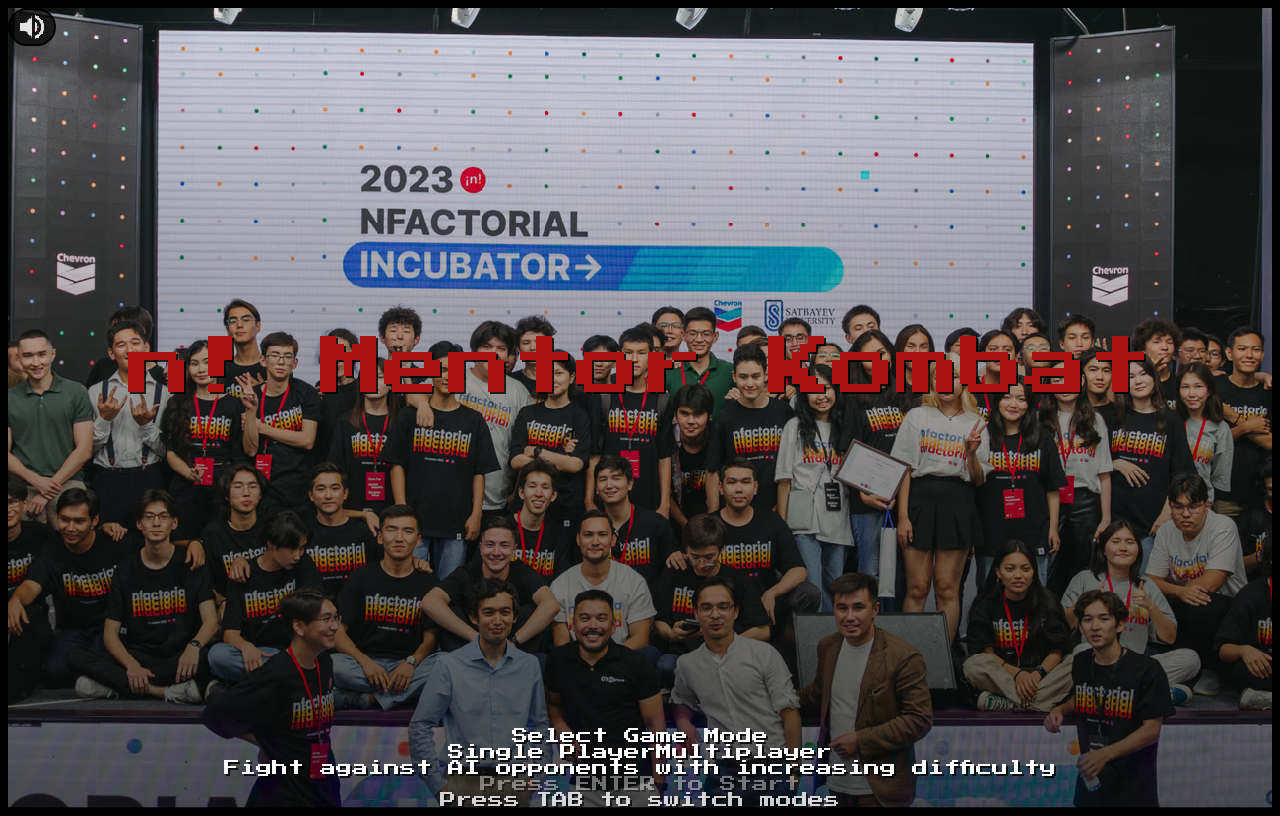
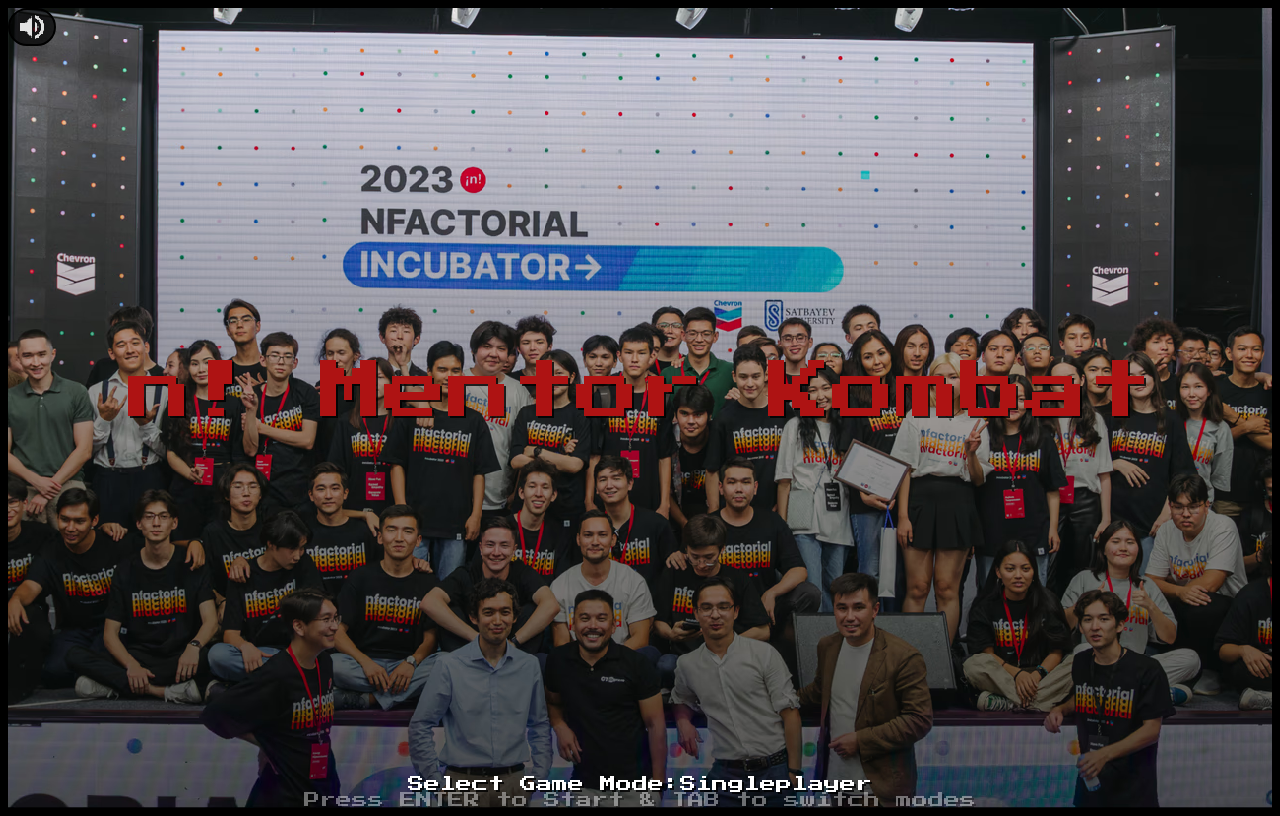
Before and after one commit to IgorBlink/Mentor-Kombat, a Next.js app in the folder mentorkombat/: page / in a window 1280 px wide. Built offline with nearby package versions, Linux system fonts and the light colour scheme; a web font is replaced by a local one.

Commit message:
sdasdasdaqdas

```diff
--- a/mentorkombat/app/page.tsx
+++ b/mentorkombat/app/page.tsx
@@ -46,15 +46,11 @@ export default function IntroScreen() {
 
         {/* Game Mode Selection */}
         <div className="flex flex-col items-center space-y-6 pb-8">
-          <div className="bg-black/80 rounded-lg p-6 flex flex-col items-center space-y-4">
-            <div className="game-text text-white text-xl">Select Game Mode</div>
+          <div className="bg-black/80 rounded-lg p-6 flex items-center space-x-6">
+            <div className="game-text text-white text-xl">Select Game Mode:</div>
 
             {/* Toggle Switch */}
             <div className="flex items-center space-x-4">
-              <span className={`game-text text-sm ${gameMode === "single" ? "text-orange-400" : "text-gray-400"}`}>
-                Single Player
-              </span>
-
               <div
                 className="relative w-16 h-8 bg-gray-600 rounded-full cursor-pointer transition-colors duration-300"
                 onClick={() => setGameMode(prev => prev === "single" ? "multiplayer" : "single")}
@@ -65,27 +61,19 @@ export default function IntroScreen() {
                   }`}
                 />
               </div>
-
-              <span className={`game-text text-sm ${gameMode === "multiplayer" ? "text-orange-400" : "text-gray-400"}`}>
-                Multiplayer
-              </span>
             </div>
 
             {/* Mode Description */}
-            <div className="text-center text-xs text-gray-300 game-text max-w-xs leading-relaxed">
+            <div className="text-center text-sm text-gray-300 game-text">
               {gameMode === "single"
-                ? "Fight against AI opponents with increasing difficulty"
-                : "Two players on one keyboard - Player 1: Arrow keys + JKL, Player 2: WASD + QER"
+                ? "Singleplayer"
+                : "Multiplayer"
               }
             </div>
           </div>
 
           <div className={`game-text text-white text-2xl ${showStart ? "blink" : ""}`}>
-            Press ENTER to Start
-          </div>
-
-          <div className="game-text text-white text-sm opacity-80">
-            Press TAB to switch modes
+            Press ENTER to Start & TAB to switch modes
           </div>
         </div>
       </div>
--- a/mentorkombat/app/winner/page.tsx
+++ b/mentorkombat/app/winner/page.tsx
@@ -209,7 +209,7 @@ export default function WinnerScreen() {
           </div>
         </div>
 
-        <div className="flex-shrink-0 flex flex-col items-center">
+        <div className="flex-shrink-0 flex flex-col items-center mb-4">
           <div className={`game-text text-lg ${showContinue ? "blink" : "opacity-0"}`}>
             {getContinueText()}
           </div>
```
